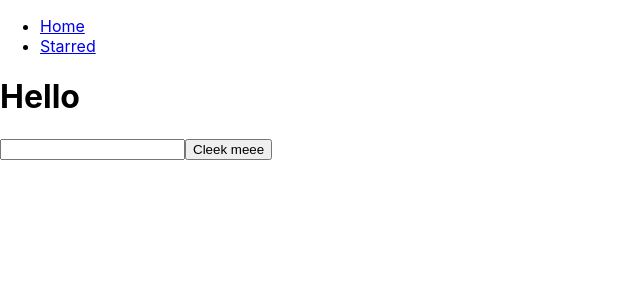
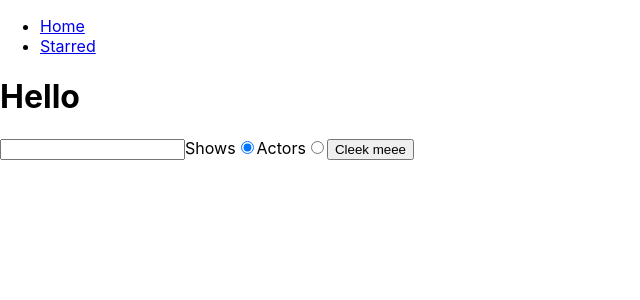
Before and after one commit to saadiiiiiii/Box-office-App, a React (Create React App) app: page / in a window 1280 px wide. Shown: the top 300 px of the page, without its empty margins (0-640 px from the left). Built offline with nearby package versions, Linux system fonts and the light colour scheme.

Commit message:
search for actors

```diff
--- a/src/Api/Tvmaze.js
+++ b/src/Api/Tvmaze.js
@@ -6,3 +6,4 @@
   return body;
 };
 export const searchForShows = query => apiGet(`/search/shows?q=${query}`);
+export const searchForPeople = query => apiGet(`/search/people?q=${query}`);
--- a/src/Pages/Home.jsx
+++ b/src/Pages/Home.jsx
@@ -1,18 +1,28 @@
 import { useState } from 'react';
-import { searchForShows } from '../Api/Tvmaze';
+import { searchForShows, searchForPeople } from '../Api/Tvmaze';
 const Home = () => {
   const [searchStr, setSearchStr] = useState('');
   const [apiData, setApiData] = useState(null);
   const [apierror, setApierror] = useState(null);
+  const [searchOption, setSearchOption] = useState('shows');
+  console.log(searchOption);
   const onInputChange = e => {
     setSearchStr(e.target.value);
+  };
+  const onRadioChange = e => {
+    setSearchOption(e.target.value);
   };
   const onSearch = async e => {
     e.preventDefault();
     try {
+      if (searchOption === 'shows') {
+        const result = await searchForShows(searchStr);
+        setApiData(result);
+      } else {
+        const result = await searchForPeople(searchStr);
+        setApiData(result);
+      }
       setApierror(null);
-      const result = await searchForShows(searchStr);
-      setApiData(result);
     } catch (error) {
       setApierror(error);
     }
@@ -23,9 +33,11 @@
     }
     if (apiData) {
       {
-        return apiData.map(data => (
-          <div key={data.show.id}>{data.show.name}</div>
-        ));
+        return apiData[0].show
+          ? apiData.map(data => <div key={data.show.id}>{data.show.name}</div>)
+          : apiData.map(data => (
+              <div key={data.person.id}>{data.person.name}</div>
+            ));
       }
     }
     return null;
@@ -34,6 +46,26 @@
     <div>
       <form onSubmit={onSearch}>
         <input type="text" value={searchStr} onChange={onInputChange} />
+        <label>
+          Shows
+          <input
+            type="radio"
+            name="search-option"
+            value="shows"
+            checked={searchOption == 'shows'}
+            onChange={onRadioChange}
+          />
+        </label>
+        <label>
+          Actors
+          <input
+            type="radio"
+            name="search-option"
+            value="actors"
+            checked={searchOption === 'actors'}
+            onChange={onRadioChange}
+          />
+        </label>
         <button type="submit">Cleek meee</button>
       </form>
       <div>{renderApiData()}</div>
```
